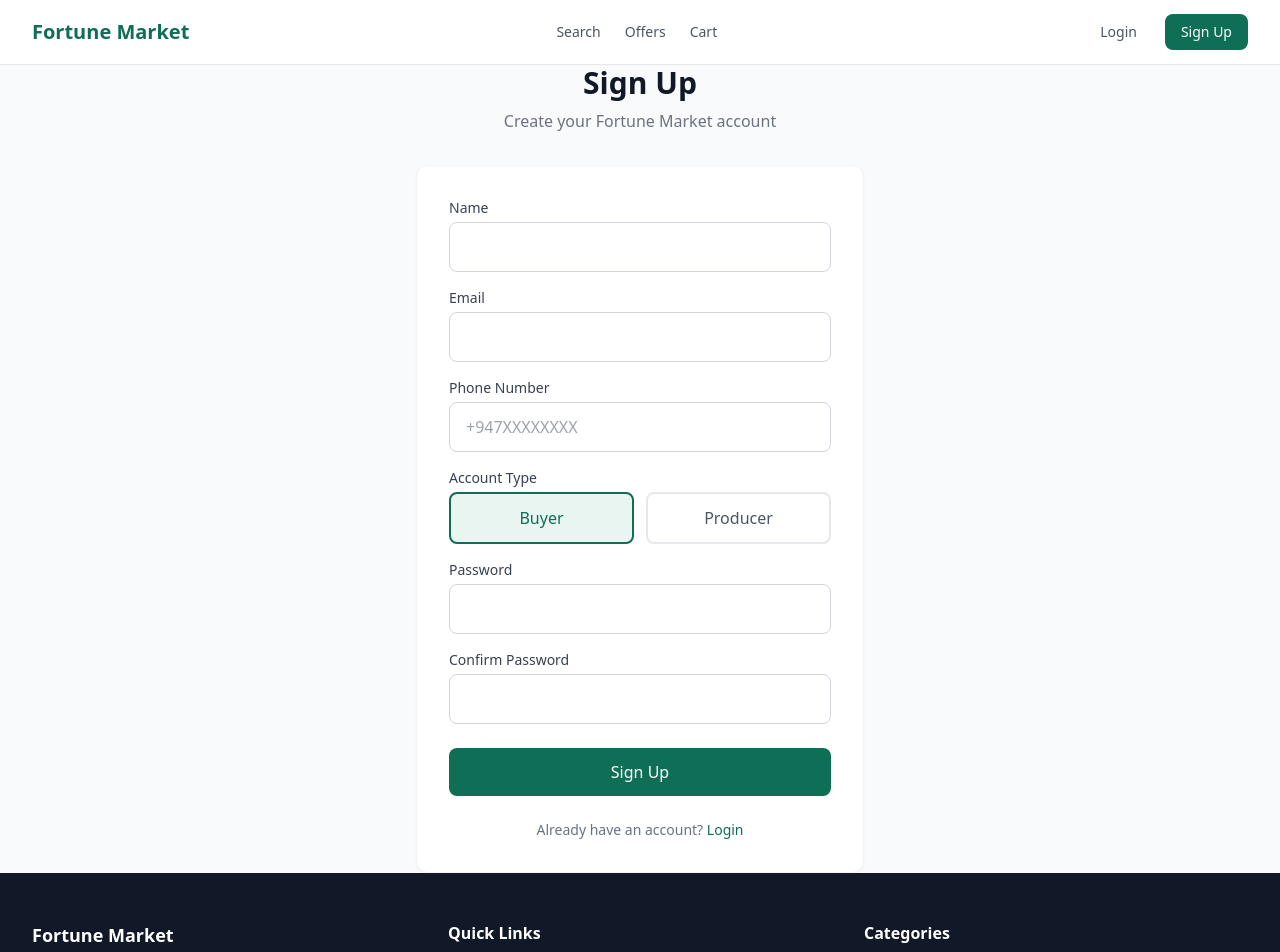
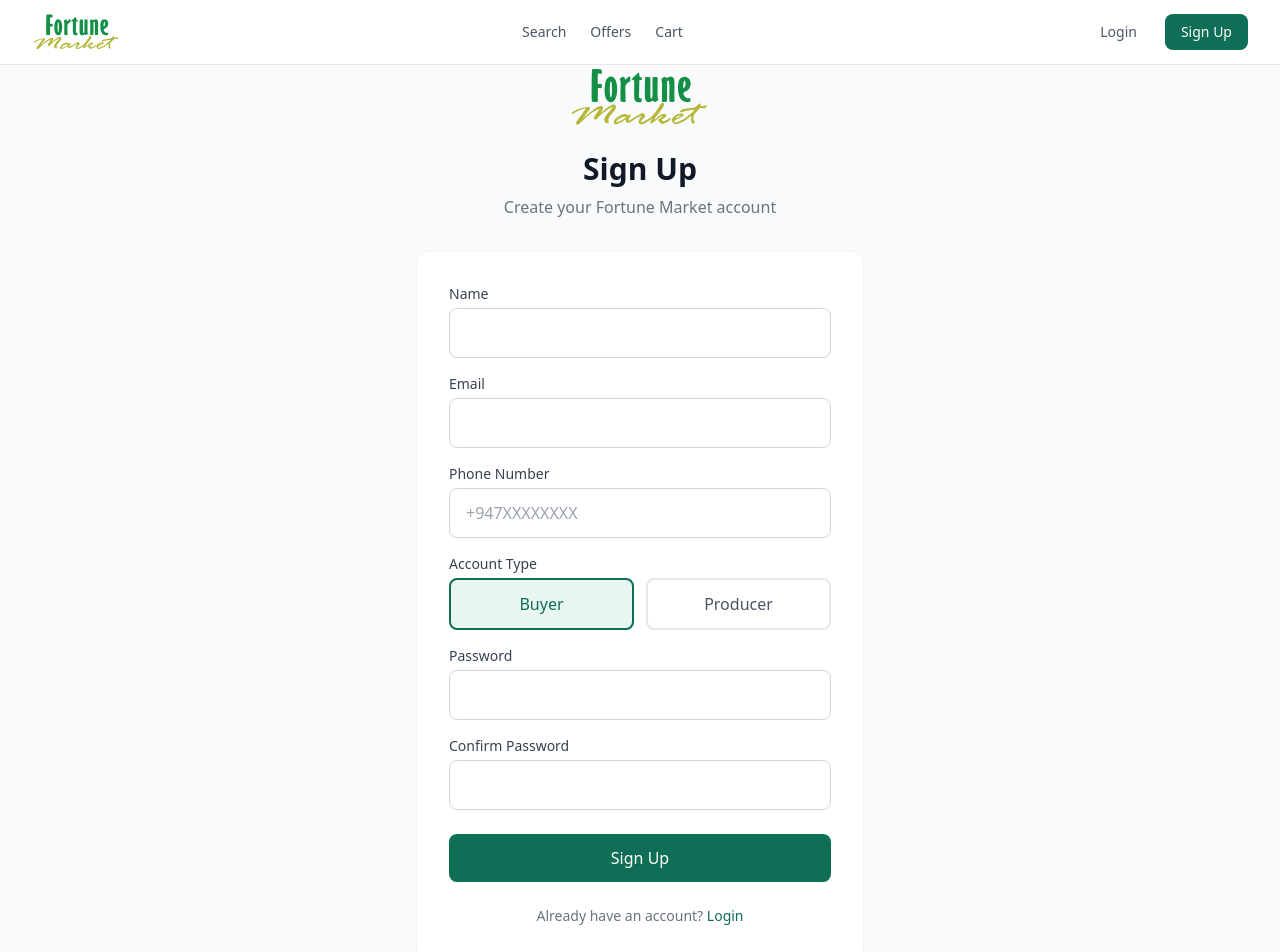
Before and after one commit to artyologers-coder/Fortune-Market, a Next.js app: page /auth/signup in a window 1280 px wide. Shown: the top 952 px of the page. Built offline with nearby package versions, Linux system fonts and the light colour scheme; no server answers.

Commit message:
Add Fortune Market logo to header, footer, hero, and auth pages

```diff
--- a/src/app/auth/login/page.tsx
+++ b/src/app/auth/login/page.tsx
@@ -4,6 +4,7 @@
 import { signIn } from "next-auth/react";
 import { useRouter } from "next/navigation";
 import Link from "next/link";
+import { Logo } from "@/components/ui/logo";
 
 export default function LoginPage() {
   const router = useRouter();
@@ -37,6 +38,9 @@
     <div className="min-h-[80vh] flex items-center justify-center px-4">
       <div className="w-full max-w-md">
         <div className="text-center mb-8">
+          <Link href="/" className="inline-block">
+            <Logo className="h-16 w-auto mx-auto mb-4" />
+          </Link>
           <h1 className="text-3xl font-bold text-gray-900">Login</h1>
           <p className="text-gray-500 mt-2">Sign in to your Fortune Market account</p>
         </div>
--- a/src/app/auth/signup/page.tsx
+++ b/src/app/auth/signup/page.tsx
@@ -3,6 +3,7 @@
 import { useState } from "react";
 import { useRouter } from "next/navigation";
 import Link from "next/link";
+import { Logo } from "@/components/ui/logo";
 
 export default function SignupPage() {
   const router = useRouter();
@@ -73,6 +74,9 @@
     <div className="min-h-[80vh] flex items-center justify-center px-4">
       <div className="w-full max-w-md">
         <div className="text-center mb-8">
+          <Link href="/" className="inline-block">
+            <Logo className="h-16 w-auto mx-auto mb-4" />
+          </Link>
           <h1 className="text-3xl font-bold text-gray-900">Sign Up</h1>
           <p className="text-gray-500 mt-2">Create your Fortune Market account</p>
         </div>
--- a/src/app/auth/verify-otp/page.tsx
+++ b/src/app/auth/verify-otp/page.tsx
@@ -3,6 +3,8 @@
 import { useState } from "react";
 import { useRouter, useSearchParams } from "next/navigation";
 import { Suspense } from "react";
+import Link from "next/link";
+import { Logo } from "@/components/ui/logo";
 
 function OtpForm() {
   const router = useRouter();
@@ -54,6 +56,9 @@
   return (
     <div className="w-full max-w-md">
       <div className="text-center mb-8">
+        <Link href="/" className="inline-block">
+          <Logo className="h-16 w-auto mx-auto mb-4" />
+        </Link>
         <h1 className="text-3xl font-bold text-gray-900">Phone Verification</h1>
         <p className="text-gray-500 mt-2">
           An OTP code has been sent to {phone}
--- a/src/app/page.tsx
+++ b/src/app/page.tsx
@@ -1,6 +1,7 @@
 import { prisma } from "@/lib/prisma";
 import { getDictionary } from "@/lib/i18n";
 import Link from "next/link";
+import { Logo } from "@/components/ui/logo";
 
 export default function HomePage() {
   const dict = getDictionary("en");
@@ -9,9 +10,7 @@
     <div>
       <section className="bg-gradient-to-br from-primary-500 to-primary-700 text-white">
         <div className="page-container text-center">
-          <h1 className="text-4xl md:text-6xl font-bold mb-4">
-            {dict.hero.title}
-          </h1>
+          <Logo className="h-24 w-auto mx-auto mb-6 drop-shadow-lg" />
           <p className="text-lg md:text-xl text-primary-100 mb-8 max-w-2xl mx-auto">
             {dict.hero.subtitle}
           </p>
--- a/src/components/layout/footer.tsx
+++ b/src/components/layout/footer.tsx
@@ -1,10 +1,12 @@
+import { Logo } from "@/components/ui/logo";
+
 export function Footer() {
   return (
     <footer className="bg-gray-900 text-gray-300 mt-auto">
       <div className="max-w-7xl mx-auto px-4 sm:px-6 lg:px-8 py-12">
         <div className="grid grid-cols-1 md:grid-cols-3 gap-8">
           <div>
-            <h3 className="text-white font-bold text-lg mb-3">Fortune Market</h3>
+            <Logo className="h-12 w-auto mb-3" />
             <p className="text-sm text-gray-400">
               Fortune Market connects Sri Lankan home-based producers and small
               businesses with buyers.
--- a/src/components/layout/header.tsx
+++ b/src/components/layout/header.tsx
@@ -4,6 +4,7 @@
 import { useSession, signOut } from "next-auth/react";
 import { useState } from "react";
 import { useCartCount } from "@/lib/cart-context";
+import { Logo } from "@/components/ui/logo";
 
 export function Header() {
   const { data: session } = useSession();
@@ -16,8 +17,8 @@
     <header className="bg-white border-b border-gray-200 sticky top-0 z-50">
       <div className="max-w-7xl mx-auto px-4 sm:px-6 lg:px-8">
         <div className="flex items-center justify-between h-16">
-          <Link href="/" className="font-bold text-xl text-primary">
-            Fortune Market
+          <Link href="/" className="flex items-center">
+            <Logo />
           </Link>
 
           <nav className="hidden md:flex items-center gap-6">
--- /dev/null
+++ b/src/components/ui/logo.tsx
@@ -0,0 +1,13 @@
+interface LogoProps {
+  className?: string;
+}
+
+export function Logo({ className = "h-10 w-auto" }: LogoProps) {
+  return (
+    <img
+      src="/fortune-market-logo.svg"
+      alt="Fortune Market"
+      className={className}
+    />
+  );
+}
```
Also changed, not shown: public/fortune-market-logo.svg (added), src/Logos/Fortune-Market-Logo.svg (added).
